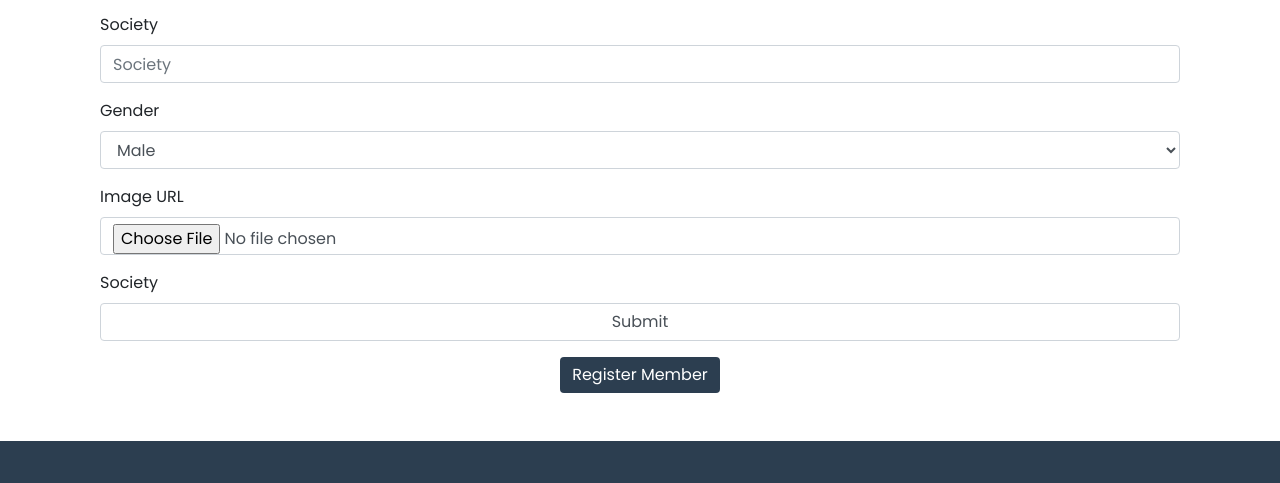
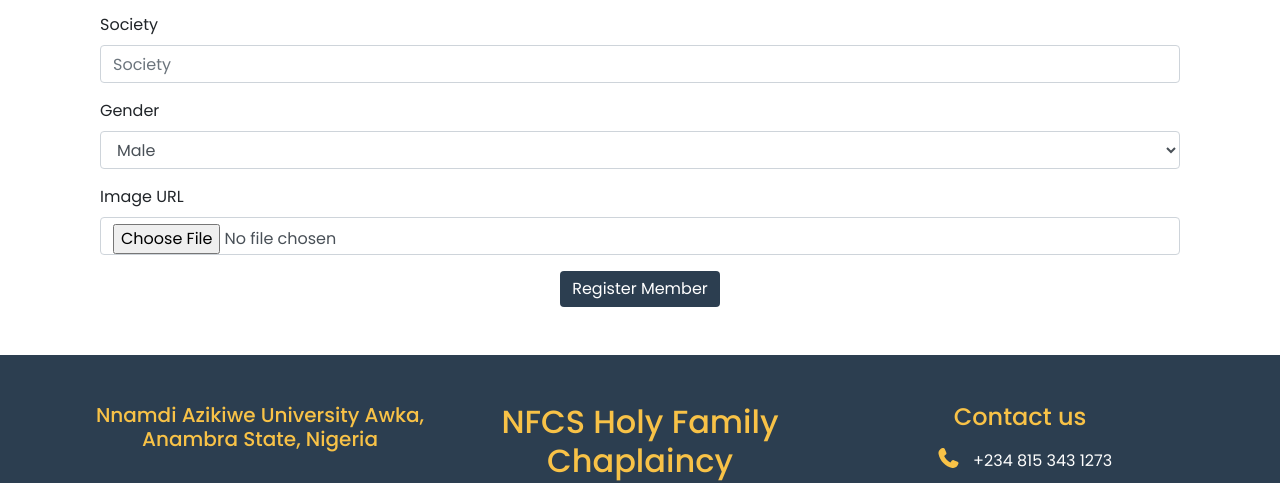
Before and after one commit to Franklin-raph/NFCS-WebApp, a website with bundled scripts: page registermember.html in a window 1280 px wide. Shown: the part 1206-1689 px from the top of the page. Built offline with nearby package versions, Linux system fonts and the light colour scheme.

Commit message:
correction made to the registermember page

```diff
--- a/registermember.html
+++ b/registermember.html
@@ -127,10 +127,6 @@
             <label>Image URL</label>
             <input type="file" class="form-control" placeholder="Society">
           </div>
-          <div class="form-group col-12">
-            <label>Society</label>
-            <input type="submit" class="form-control" placeholder="Society">
-          </div>
 
           <div class="form-group col-12"style="display: flex; justify-content: center; align-items: center;">
               <button type="submit" class="btn btn-primary" style="background-color: #2c3e50; border: none;">Register Member</button>
```
